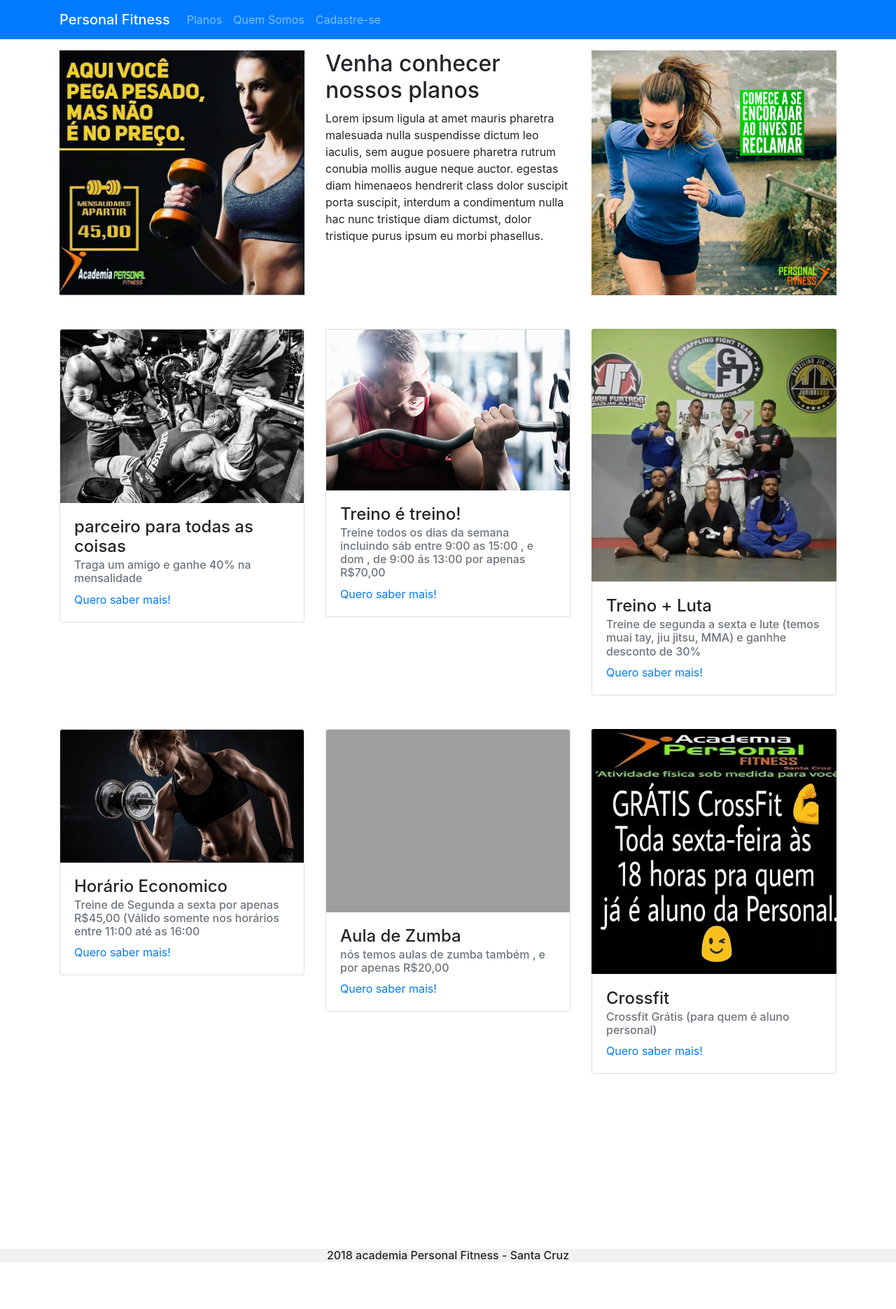
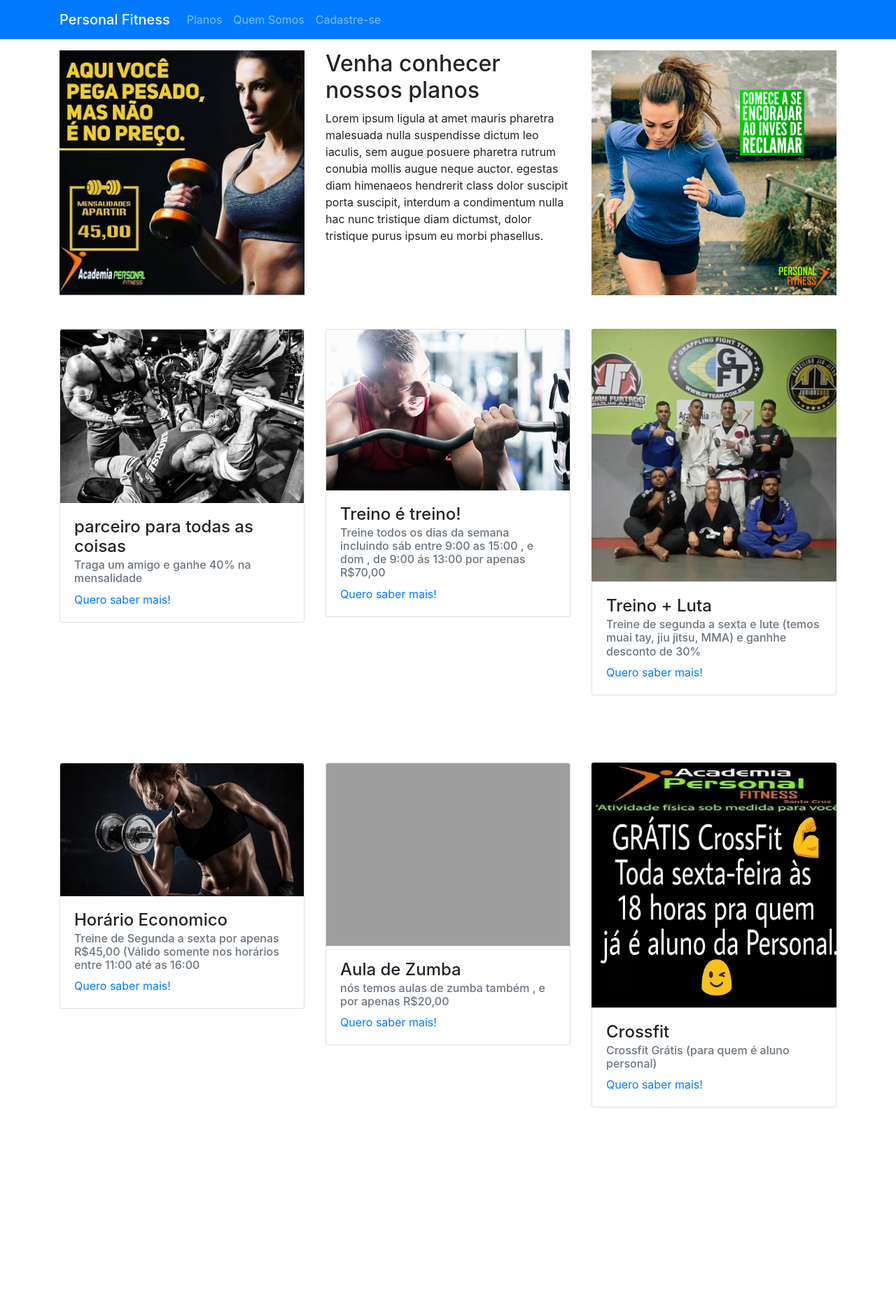
Before and after one commit to paulophf1/Projeto-Integrador, a PHP site: page /plan.php in a window 1280 px wide. Shown: the top 1871 px of the page at 70% size. Before the commit the page ends 1804 px from the top, so only its background shows below. Run offline with PHP 8.4, Linux system fonts and the light colour scheme; grey boxes are pictures that could not be loaded.

Commit message:
projeto final

```diff
--- a/plan.php
+++ b/plan.php
@@ -39,11 +39,11 @@
 
     <div class="container" >
         <p>.</p>
-        <div class="row mt-5 ">
-            <div class="col-sm-4">
+        <div class="row mt-5 justify-content-sm-center">
+            <div class="col-sm-6 col-md-4">
                 <img class="img-fluid" src="img/prec.jpg" alt="Chania" width="460" height="345">
             </div>
-            <div class="col-sm-4">
+            <div class="col-sm-6 col-md-4">
                 <h2>Venha conhecer nossos planos</h2>
                 <p>Lorem ipsum ligula at amet mauris pharetra malesuada nulla suspendisse dictum leo iaculis, sem augue posuere
                     pharetra rutrum conubia mollis augue neque auctor. egestas diam himenaeos hendrerit class dolor suscipit
@@ -51,15 +51,15 @@
                     ipsum eu morbi phasellus.
                 </p>
             </div>
-            <div class="col-sm-4">
+            <div class="col-sm-6 col-md-4">
                 <img class="img-fluid" src="img/mtv.jpg" alt="Chania" width="460" height="345">
             </div>
         </div>
     </div>
     <div class="container my-5">
-        <div class="row mb-5">
-            <div class="col-sm-4">
-                <div class="card">
+        <div class="row mb-5 justify-content-sm-center">
+            <div class="col-sm-6 col-md-4">
+                <div class="card mb-5">
                   <img class="card-img-top" src="img/amigo.jpg">
                     <div class="card-body">
                         <h4 class="card-tittle">parceiro para todas as coisas</h4>
@@ -68,8 +68,8 @@
                     </div>
                 </div>
             </div>
-            <div class="col-sm-4">
-                <div class="card">
+            <div class="col-sm-6 col-md-4">
+                <div class="card mb-5">
                   <img class="card-img-top" src="img/treino.jpg">
                     <div class="card-body">
                         <h4 class="card-tittle">Treino é treino!</h4>
@@ -78,9 +78,9 @@
                     </div>
                 </div>
             </div>
-            <div class="col-sm-4">
+            <div class="col-sm-6 col-md-4">
             <img class="card-img-top" src="img/luta.jpg">
-                <div class="card">
+                <div class="card mb-5">
                     <div class="card-body">
                         <h4 class="card-tittle">Treino + Luta</h4>
                         <h6 class="card-subtitle mb-2 text-muted">Treine de segunda a sexta e lute (temos muai tay, jiu jitsu, MMA) e ganhhe desconto de 30%</h6>
@@ -91,9 +91,9 @@
         </div>
     </div>
     <div class="container">
-        <div class="row mb-5">
-            <div class="col-sm-4">
-                <div class="card">
+        <div class="row mb-5 justify-content-sm-center">
+            <div class="col-sm-6 col-md-4">
+                <div class="card mb-5">
                   <img class="card-img-top" src="img/eco.jpg">
                     <div class="card-body">
                         <h4 class="card-tittle">Horário Economico</h4>
@@ -102,8 +102,8 @@
                     </div>
                 </div>
             </div>
-            <div class="col-sm-4">
-                <div class="card">
+            <div class="col-sm-6 col-md-4">
+                <div class="card mb-5">
                   <img class="card-img-top" src="img/zumba.jpg">
                     <div class="card-body">
                         <h4 class="card-tittle">Aula de Zumba</h4>
@@ -112,9 +112,9 @@
                     </div>
                 </div>
             </div>
-            <div class="col-sm-4">
+            <div class="col-sm-6 col-md-4">
             <img class="card-img-top" src="img/gratis.jpg">
-                <div class="card">
+                <div class="card mb-5">
                     <div class="card-body">
                         <h4 class="card-tittle">Crossfit</h4>
                         <h6 class="card-subtitle mb-2 text-muted">Crossfit Grátis (para quem é aluno personal)</h6>
```
Also changed, not shown: cad.php (+9 -5 lines), index.php (+10 -5 lines), qsm.php (+9 -4 lines).
